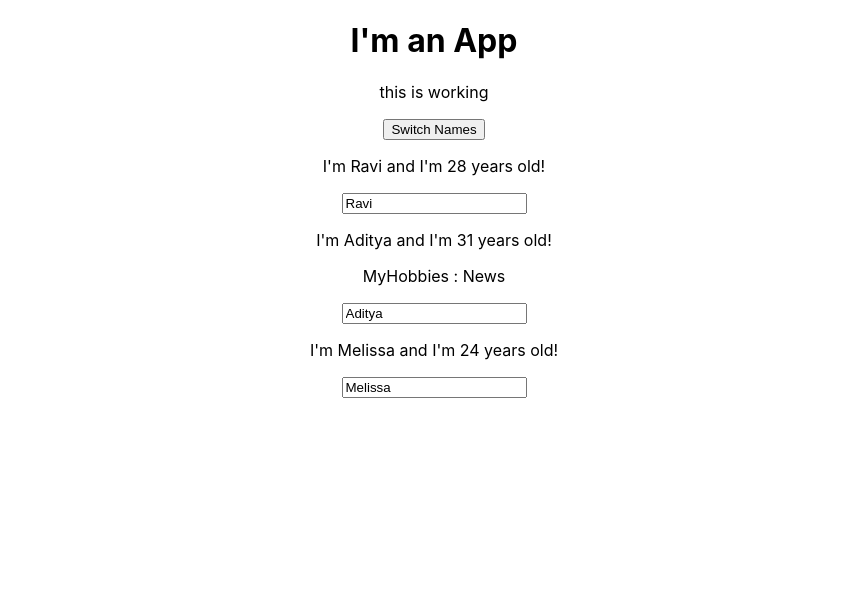
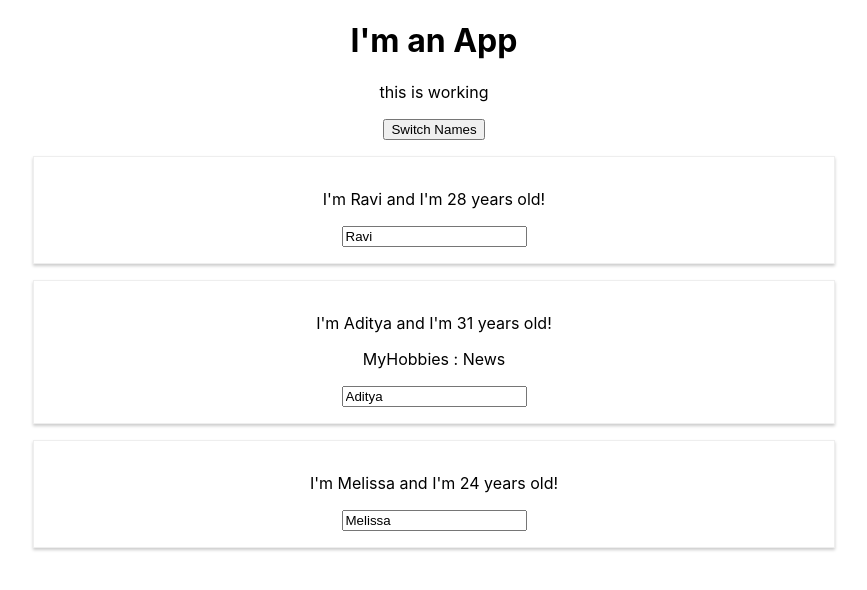
Before and after one commit to rpvyas/LearningReact, a React (Create React App) app in the folder react-app/react-app/: page / in a window 1280 px wide. Shown: the top 590 px of the page, without its empty margins (206-1073 px from the left). Built offline with nearby package versions, Linux system fonts and the light colour scheme.

Commit message:
added styling

```diff
--- /dev/null
+++ b/react-app/react-app/src/Person/Person.css
@@ -0,0 +1,8 @@
+.Person{
+    width: 60%;
+    margin: 16px auto;
+    border: solid 1px #eee;
+    box-shadow: 0 2px 3px #ccc;
+    padding: 16px;
+    text-align: center;
+}
--- a/react-app/react-app/src/Person/Person.js
+++ b/react-app/react-app/src/Person/Person.js
@@ -1,8 +1,9 @@
 import React from 'react';
+import './Person.css';
 
 const person = (props) => {
     return (
-        <div>
+        <div className = "Person">
             <p onClick = {props.click}> I'm {props.name} and I'm {props.age} years old!</p>
             <p>{props.children}</p>
             <input type="text" onChange={props.change} value={props.name}/>
```
